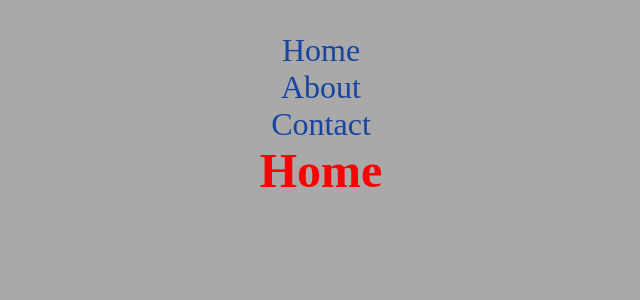
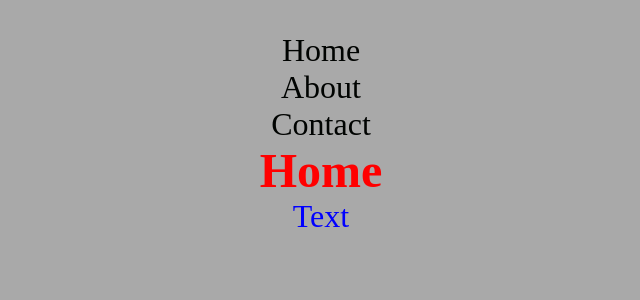
Before and after one commit to Degi100/centraldev, a React (Create React App) app: page / in a window 1280 px wide. Shown: the top 300 px of the page, without its empty margins (319-959 px from the left). Built offline with nearby package versions, Linux system fonts and the light colour scheme.

Commit message:
change title

```diff
--- a/public/index.html
+++ b/public/index.html
@@ -24,7 +24,7 @@
       work correctly both with client-side routing and a non-root public URL.
       Learn how to configure a non-root public URL by running `npm run build`.
     -->
-    <title>React App</title>
+    <title>Central:Dev</title>
   </head>
   <body>
     <noscript>You need to enable JavaScript to run this app.</noscript>
--- a/src/App.scss
+++ b/src/App.scss
@@ -15,7 +15,7 @@ li{
 a{
   cursor: pointer;
   text-decoration: none;
-  color: #1743a1;
+  color: #000301;
 }
 .App {
   text-align: center;
--- a/src/components/Header/Header.js
+++ b/src/components/Header/Header.js
@@ -1,11 +1,12 @@
 import React from "react";
 import { NavLink } from "react-router-dom";
-import "./Header.scss";
 
 export const Header = () => {
+
+
   return (
-    <div className="Navigation">
-      <nav>
+    <div className="navigation">
+      <nav className="nav">
         <ul>
           <li>
             <NavLink exact to="/">
--- a/src/components/Header/Header.scss
+++ b/src/components/Header/Header.scss
@@ -0,0 +1,19 @@
+.header {
+	.nav{
+	  margin: 2rem;
+	  ul {
+	    display: flex;
+	    li {
+	      a {
+		padding: 0.5.rem;
+		color: white;
+		margin: 2rem;
+		background-color: blue;
+		border-radius: 2px;
+		font-weight: bold;
+		border: 1px black solid;
+	      }
+	    }
+	  }
+	}
+      }
--- a/src/components/Navigation/Navigation.js
+++ b/src/components/Navigation/Navigation.js
@@ -1,6 +1,5 @@
 import React from "react";
 import { NavLink } from "react-router-dom";
-import './Navigation.scss';
 
 export const Navigation = () => {
   return (
--- a/src/components/Navigation/Navigation.scss
+++ b/src/components/Navigation/Navigation.scss
@@ -1,11 +1,12 @@
 .navigation {
-  .nav {
+  .nav{
     margin: 2rem;
     ul {
       display: flex;
       li {
         a {
           padding: 0.5.rem;
+          color: white;
           margin: 2rem;
           background-color: blue;
           border-radius: 2px;
--- a/src/pages/Home.js
+++ b/src/pages/Home.js
@@ -1,9 +1,15 @@
-import React from 'react';
+import React from "react";
+import '../pages/Home.scss';
 
 export const Home = () => {
-	return(
-		<div>
-			<h2>Home</h2>
-		</div>
-	);
+  return (
+    <>
+    <div>
+      <h2>Home</h2>
+    </div>
+    <div className="content">
+      Text
+    </div>
+    </>
+  );
 };
--- /dev/null
+++ b/src/pages/Home.scss
@@ -0,0 +1,3 @@
+.content{
+	color: blue;
+}
```
Also changed, not shown: src/pages/About.js (+6 -6 lines), src/pages/Contact.js (+6 -6 lines).
